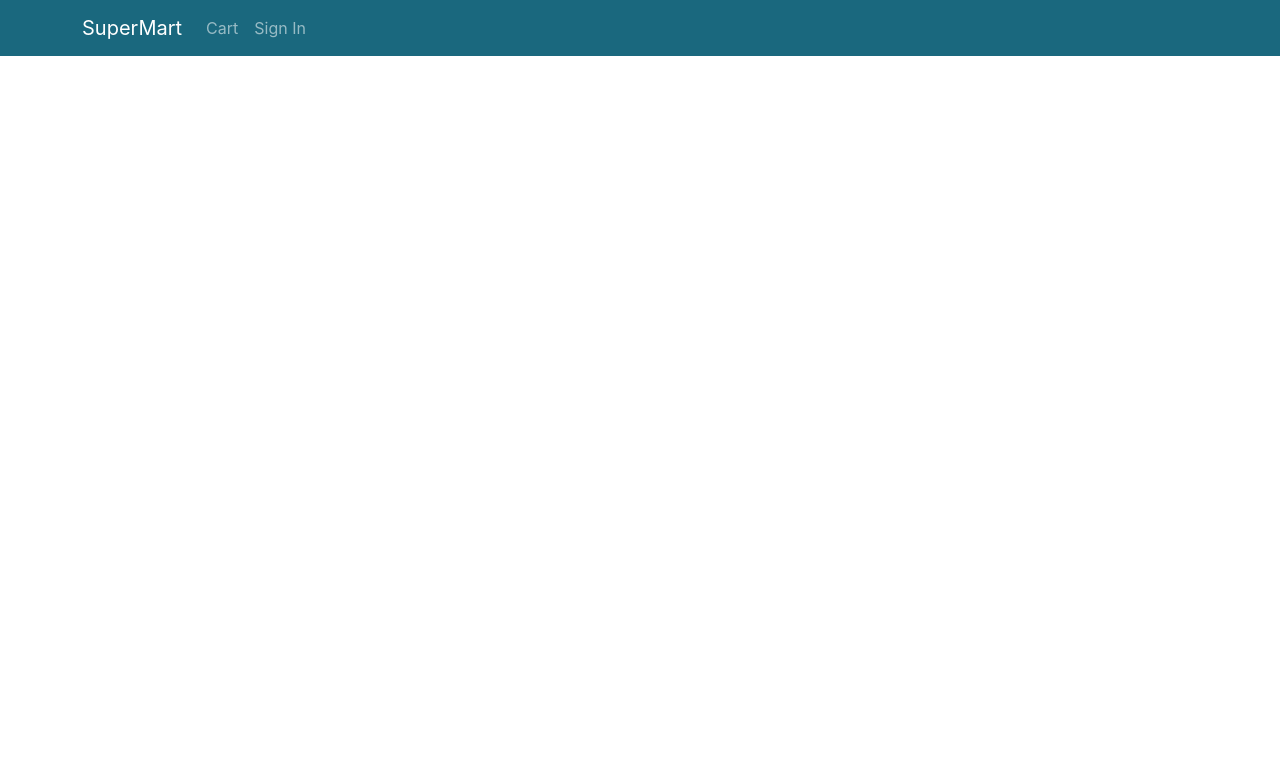
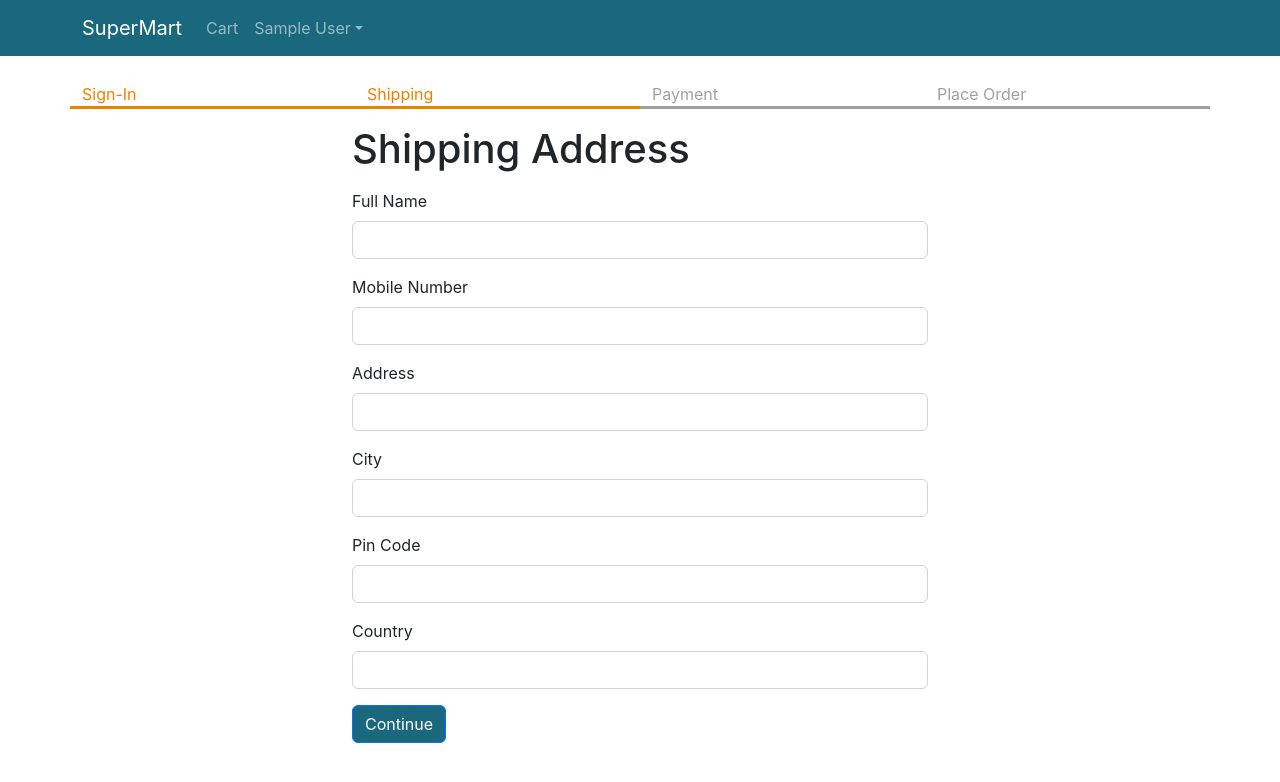
Before and after one commit to CS20B019-Manasa/Project, a React (Create React App) app in the folder frontend/: page /shipping in a window 1280 px wide. Shown: the top 782 px of the page. Built offline with nearby package versions, Linux system fonts and the light colour scheme; sample sign-in values are in the browser's storage.

Commit message:
created shipping address page

```diff
--- a/frontend/src/App.js
+++ b/frontend/src/App.js
@@ -15,6 +15,7 @@
 import { ToastContainer } from 'react-toastify';
 import 'react-toastify/dist/ReactToastify.css';
 import NavDropdown from 'react-bootstrap/NavDropdown';
+import Addresspage from './Pages/Addresspage';
 
 function App() {
   const { state, dispatch: ctxDispatch } = useContext(Store);
@@ -23,6 +24,7 @@
   const signoutHandler = () => {
     ctxDispatch({ type: 'USER_SIGNOUT' });
     localStorage.removeItem('userInfo');
+    localStorage.removeItem('shippingAddress');
   };
   return (
     <BrowserRouter>
@@ -75,6 +77,7 @@
               <Route path="/cart" element={<Cartpage />} />
               <Route path="/product/:slug" element={<Itempage />} />
               <Route path="/" element={<Home />} />
+              <Route path="/shipping" element={<Addresspage />} />
               <Route path="/signin" element={<Signinpage />} />
             </Routes>
           </Container>
--- /dev/null
+++ b/frontend/src/Components/Checkout.js
@@ -0,0 +1,14 @@
+import React from 'react';
+import Row from 'react-bootstrap/Row';
+import Col from 'react-bootstrap/Col';
+
+export default function CheckoutSteps(props) {
+  return (
+    <Row className="checkout-steps">
+      <Col className={props.step1 ? 'active' : ''}>Sign-In</Col>
+      <Col className={props.step2 ? 'active' : ''}>Shipping</Col>
+      <Col className={props.step3 ? 'active' : ''}>Payment</Col>
+      <Col className={props.step4 ? 'active' : ''}>Place Order</Col>
+    </Row>
+  );
+}
--- /dev/null
+++ b/frontend/src/Pages/Addresspage.js
@@ -0,0 +1,116 @@
+import React, { useContext, useEffect, useState } from 'react';
+import Form from 'react-bootstrap/Form';
+import Button from 'react-bootstrap/Button';
+import { useNavigate } from 'react-router-dom';
+import { Store } from '../Store';
+import CheckoutSteps from '../Components/Checkout';
+
+export default function Addresspage() {
+  const navigate = useNavigate();
+  const { state, dispatch: ctxDispatch } = useContext(Store);
+  const {
+    userInfo,
+    cart: { shippingAddress },
+  } = state;
+  const [fullName, setFullName] = useState(shippingAddress.fullName || '');
+  const [phoneno, setPhoneno] = useState(shippingAddress.phoneno || '');
+  const [address, setAddress] = useState(shippingAddress.address || '');
+  const [city, setCity] = useState(shippingAddress.city || '');
+  const [pinCode, setPinCode] = useState(shippingAddress.pinCode || '');
+  useEffect(() => {
+    if (!userInfo) {
+      navigate('/signin?redirect=/shipping');
+    }
+  }, [userInfo, navigate]);
+  const [country, setCountry] = useState(shippingAddress.country || '');
+  const submitHandler = (e) => {
+    e.preventDefault();
+    ctxDispatch({
+      type: 'SAVE_SHIPPING_ADDRESS',
+      payload: {
+        fullName,
+        phoneno,
+        address,
+        city,
+        pinCode,
+        country,
+      },
+    });
+    localStorage.setItem(
+      'shippingAddress',
+      JSON.stringify({
+        fullName,
+        phoneno,
+        address,
+        city,
+        pinCode,
+        country,
+      })
+    );
+    navigate('/payment');
+  };
+  return (
+    <div>
+      <title>Shipping Address</title>
+      <CheckoutSteps step1 step2></CheckoutSteps>
+      <div className="container small-container">
+        <h1 className="my-3">Shipping Address</h1>
+        <Form onSubmit={submitHandler}>
+          <Form.Group className="mb-3" controlId="fullName">
+            <Form.Label>Full Name</Form.Label>
+            <Form.Control
+              value={fullName}
+              onChange={(e) => setFullName(e.target.value)}
+              required
+            />
+          </Form.Group>
+          <Form.Group className="mb-3" controlId="Phoneno">
+            <Form.Label>Mobile Number</Form.Label>
+            <Form.Control
+              value={phoneno}
+              onChange={(e) => setPhoneno(e.target.value)}
+              required
+            />
+          </Form.Group>
+          <Form.Group className="mb-3" controlId="address">
+            <Form.Label>Address</Form.Label>
+            <Form.Control
+              value={address}
+              onChange={(e) => setAddress(e.target.value)}
+              required
+            />
+          </Form.Group>
+          <Form.Group className="mb-3" controlId="city">
+            <Form.Label>City</Form.Label>
+            <Form.Control
+              value={city}
+              onChange={(e) => setCity(e.target.value)}
+              required
+            />
+          </Form.Group>
+          <Form.Group className="mb-3" controlId="pinCode">
+            <Form.Label>Pin Code</Form.Label>
+            <Form.Control
+              value={pinCode}
+              onChange={(e) => setPinCode(e.target.value)}
+              required
+            />
+          </Form.Group>
+          <Form.Group className="mb-3" controlId="country">
+            <Form.Label>Country</Form.Label>
+            <Form.Control
+              value={country}
+              onChange={(e) => setCountry(e.target.value)}
+              required
+            />
+          </Form.Group>
+          <div className="mb-3">
+            <Button variant="primary" type="submit">
+              Continue
+            </Button>
+          </div>
+        </Form>
+      </div>
+    </div>
+  );
+}
--- a/frontend/src/Pages/Cartpage.js
+++ b/frontend/src/Pages/Cartpage.js
@@ -80,7 +80,7 @@
                         <i className="fas fa-plus-circle"></i>
                       </Button>
                     </Col>
-                    <Col md={3}>${item.price}</Col>
+                    <Col md={3}>Rs.{item.price}</Col>
                     <Col md={2}>
                       <Button
                         onClick={() => removeItemHandler(item)}
@@ -102,7 +102,7 @@
                 <ListGroup.Item>
                   <h3>
                     Subtotal ({cartItems.reduce((a, c) => a + c.quantity, 0)}{' '}
-                    items) : $
+                    items) : Rs.
                     {cartItems.reduce((a, c) => a + c.price * c.quantity, 0)}
                   </h3>
                 </ListGroup.Item>
--- a/frontend/src/Store.js
+++ b/frontend/src/Store.js
@@ -2,7 +2,14 @@
 export const Store = createContext();
 
 const initialState = {
+  userInfo: localStorage.getItem('userInfo')
+  ? JSON.parse(localStorage.getItem('userInfo'))
+  : null,
+
   cart: {
+    shippingAddress: localStorage.getItem('shippingAddress')
+    ? JSON.parse(localStorage.getItem('shippingAddress'))
+    : {},
     cartItems: localStorage.getItem('cartItems')
       ? JSON.parse(localStorage.getItem('cartItems'))
       : [],
@@ -31,6 +38,25 @@
       localStorage.setItem('cartItems', JSON.stringify(cartItems));
       return { ...state, cart: { ...state.cart, cartItems } };
     }
+    case 'USER_SIGNIN':
+      return { ...state, userInfo: action.payload };
+    case 'USER_SIGNOUT':
+      return {
+        ...state,
+        userInfo: null,
+        cart: {
+          cartItems: [],
+          shippingAddress: {},
+        },
+      };
+    case 'SAVE_SHIPPING_ADDRESS':
+      return {
+        ...state,
+        cart: {
+          ...state.cart,
+          shippingAddress: action.payload,
+        },
+      };
     default:
       return state;
   }
--- a/frontend/src/index.css
+++ b/frontend/src/index.css
@@ -61,3 +61,12 @@
   padding: 8%;
   margin-left: 18%;
 }
+
+.checkout-steps > div {
+  border-bottom: 0.2rem solid #a0a0a0;
+  color: #a0a0a0;
+}
+.checkout-steps > div.active {
+  border-bottom: 0.2rem solid #f08000;
+  color: #f08000;
+}
```
